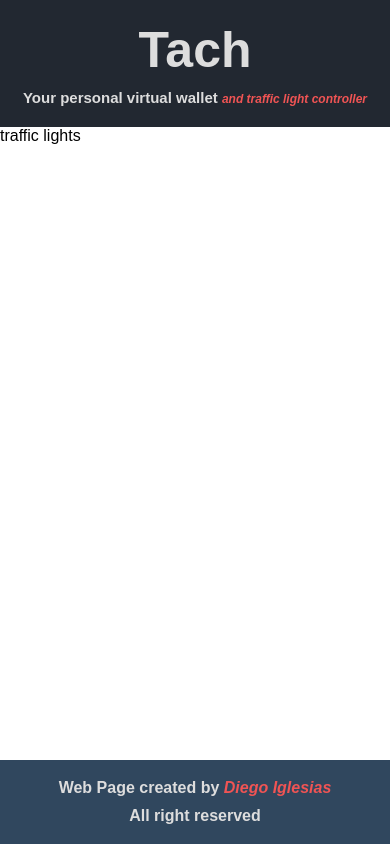
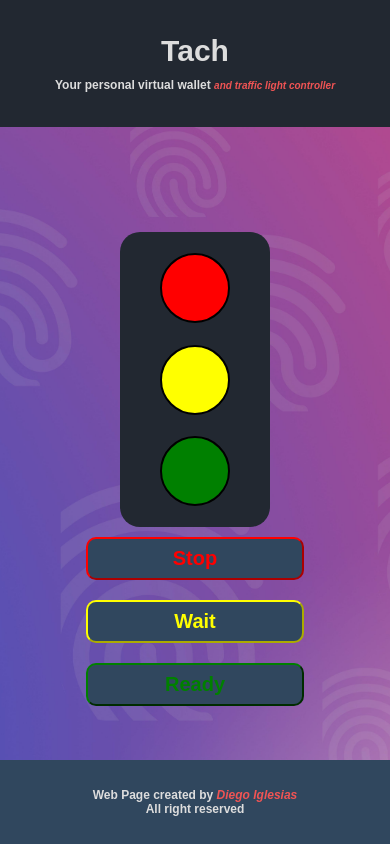
Before and after one commit to diegoiglesiasrojo/traffic-lights, a React (Create React App) app: page / in a window 390 px wide. Built offline with nearby package versions, Linux system fonts and the light colour scheme.

Commit message:
component Main created, Header and Footer responsive fixed

```diff
--- a/src/App.css
+++ b/src/App.css
@@ -16,25 +16,24 @@ header {
     background: #222831;
 }
 
-header p,
-footer p {
+header p {
     color: #DDDDDD;
     font-weight: bold;
     margin: 5px 0px;
 }
 
 header .logo {
-    font-size: 50px;
+    font-size: 30px;
 }
 
 header .logoPhrase {
     text-align: center;
-    font-size: 15px;
+    font-size: 12px;
 }
 
 header .logoPhrase span {
     font-style: oblique;
-    font-size: 12px;
+    font-size: 10px;
     color: #F05454;
 }
 
@@ -49,7 +48,11 @@ footer {
 }
 
 footer p {
+    color: #DDDDDD;
+    font-weight: bold;
     text-align: center;
+    font-size: 12px;
+    padding: 0px 5px;
 }
 
 footer p span {
@@ -58,11 +61,87 @@ footer p span {
 }
 
 main {
+    background-position: center;
+    background-size: cover;
     height: 75vh;
+    display: flex;
+    justify-content: center;
+    align-items: center;
+}
+
+main .container {
+    width: 80%;
+    height: 50vh;
+    display: flex;
+    flex-direction: column;
+    align-items: center;
+    justify-content: space-evenly;
+}
+
+main .container .trafficLights {
+    width: 150px;
+    height: 35vh;
+    background: #222831;
+    border-radius: 20px;
+    display: flex;
+    flex-direction: column;
+    align-items: center;
+    justify-content: space-evenly;
+}
+
+main .container .trafficLights div {
+    width: 70px;
+    height: 70px;
+    border-radius: 50%;
+    border: 2px solid black;
+}
+
+main .container .trafficLights .redLight {
+    background: red;
+}
+
+main .container .trafficLights .yellowLight {
+    background: yellow;
+}
+
+main .container .trafficLights .greenLight {
+    background: green;
+}
+
+main .container .buttonContainer {
+    width: 70%;
+    height: 15vh;
+    display: flex;
+    flex-direction: column;
+}
+
+main .container .buttonContainer button {
+    font-size: 20px;
+    font-weight: bold;
+    padding: 8px;
+    margin: 10px 0px;
+    border-radius: 10px;
+    background: #30475E;
+    flex-wrap: wrap;
+}
+
+main .container .buttonContainer .redLightButton {
+    color: red;
+    border-color: red;
+}
+
+main .container .buttonContainer .yellowLightButton {
+    color: yellow;
+    border-color: yellow;
+}
+
+main .container .buttonContainer .greenLightButton {
+    color: green;
+    border-color: green;
 }
 
 @media screen and (min-width:250px){
-    header, footer {
+    header {
         padding: 5px 20px;
     }
 }
@@ -76,15 +155,27 @@ main {
 }
 
 @media screen and (min-width:400px){
-
+    header .logoPhrase, footer p {
+        font-size: 15px;
+    }
 }
 
 @media screen and (min-width:500px){
-
+    header, footer {
+        flex-direction: row;
+        justify-content: space-between;
+        align-items: center;
+    }
 }
 
 @media screen and (min-width:600px){
+    header .logoPhrase, footer p {
+        font-size: 20px;
+    }
 
+    header .logoPhrase span {
+        font-size: 12px;
+    }
 }
 
 @media screen and (min-width:700px){
@@ -92,7 +183,13 @@ main {
 }
 
 @media screen and (min-width:800px){
+    header .logoPhrase, footer p {
+        font-size: 25px;
+    }
 
+    header .logoPhrase span {
+        font-size: 15px;
+    }
 }
 
 @media screen and (min-width:900px){
@@ -104,21 +201,52 @@ main {
 }
 
 @media screen and (min-width:1080px){
-
+    header .logoPhrase, footer p {
+        font-size: 30px;
+    }
 }
 
 @media screen and (min-width:1260px){
-
 }
 
 @media screen and (min-width:1440px){
+    header .logo {
+        font-size: 60px;
+    }
 
+    header .logoPhrase, footer p {
+        font-size: 35px;
+    }
+
+    header .logoPhrase span {
+        font-size: 20px;
+    }
 }
 
 @media screen and (min-width:1920px){
+    header .logo {
+        font-size: 70px;
+    }
 
+    header .logoPhrase, footer p {
+        font-size: 40px;
+    }
+
+    header .logoPhrase span {
+        font-size: 25px;
+    }
 }
 
 @media screen and (min-width:2560px){
+    header .logo {
+        font-size: 80px;
+    }
 
+    header .logoPhrase, footer p {
+        font-size: 60px;
+    }
+
+    header .logoPhrase span {
+        font-size: 40px;
+    }
 }
--- a/src/App.js
+++ b/src/App.js
@@ -2,15 +2,13 @@ import './App.css'
 import React from "react"
 import Header from "./components/Header.js"
 import Footer from "./components/Footer.js"
+import Main from "./components/Main.js"
 
-
-function App() {
+const App = () => {
   return (
     <>
       <Header/>
-      <main className="App">
-        <p>traffic lights</p>
-      </main>
+      <Main/>
       <Footer/>
     </>
   )
--- /dev/null
+++ b/src/components/Main.js
@@ -0,0 +1,22 @@
+import React from "react"
+
+const Main = () => {
+    return (
+        <main style={{backgroundImage : "url('./assets/fondo.jpeg')"}}>
+            <section className="container">
+                <article className="trafficLights">
+                    <div className="redLight"></div>
+                    <div className="yellowLight"></div>
+                    <div className="greenLight"></div>
+                </article>
+                <article className="buttonContainer">
+                    <button className="redLightButton">Stop</button>
+                    <button className="yellowLightButton">Wait</button>
+                    <button className="greenLightButton">Ready</button>
+                </article>
+            </section>
+        </main>
+    )
+}
+
+export default Main
```
